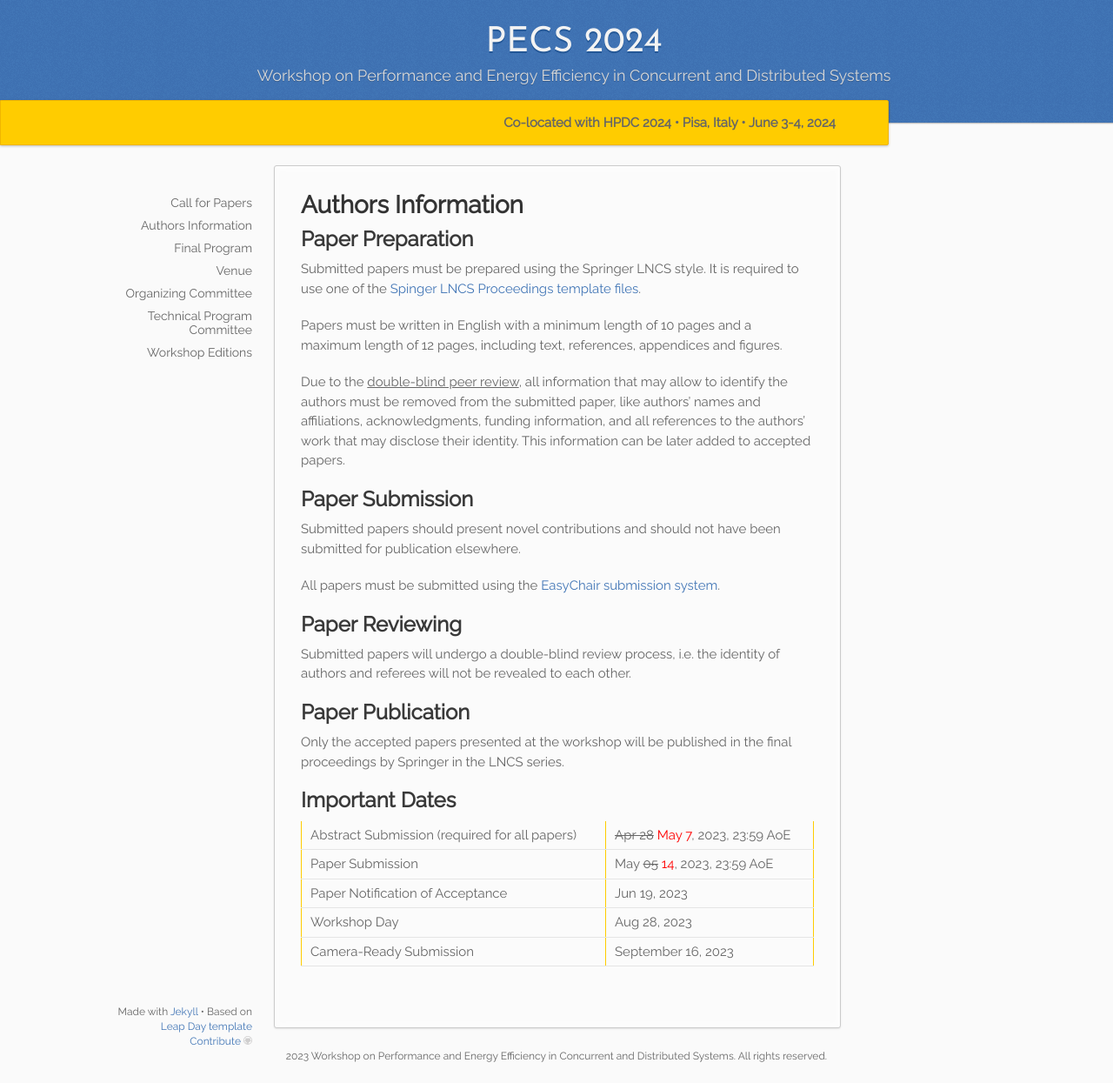
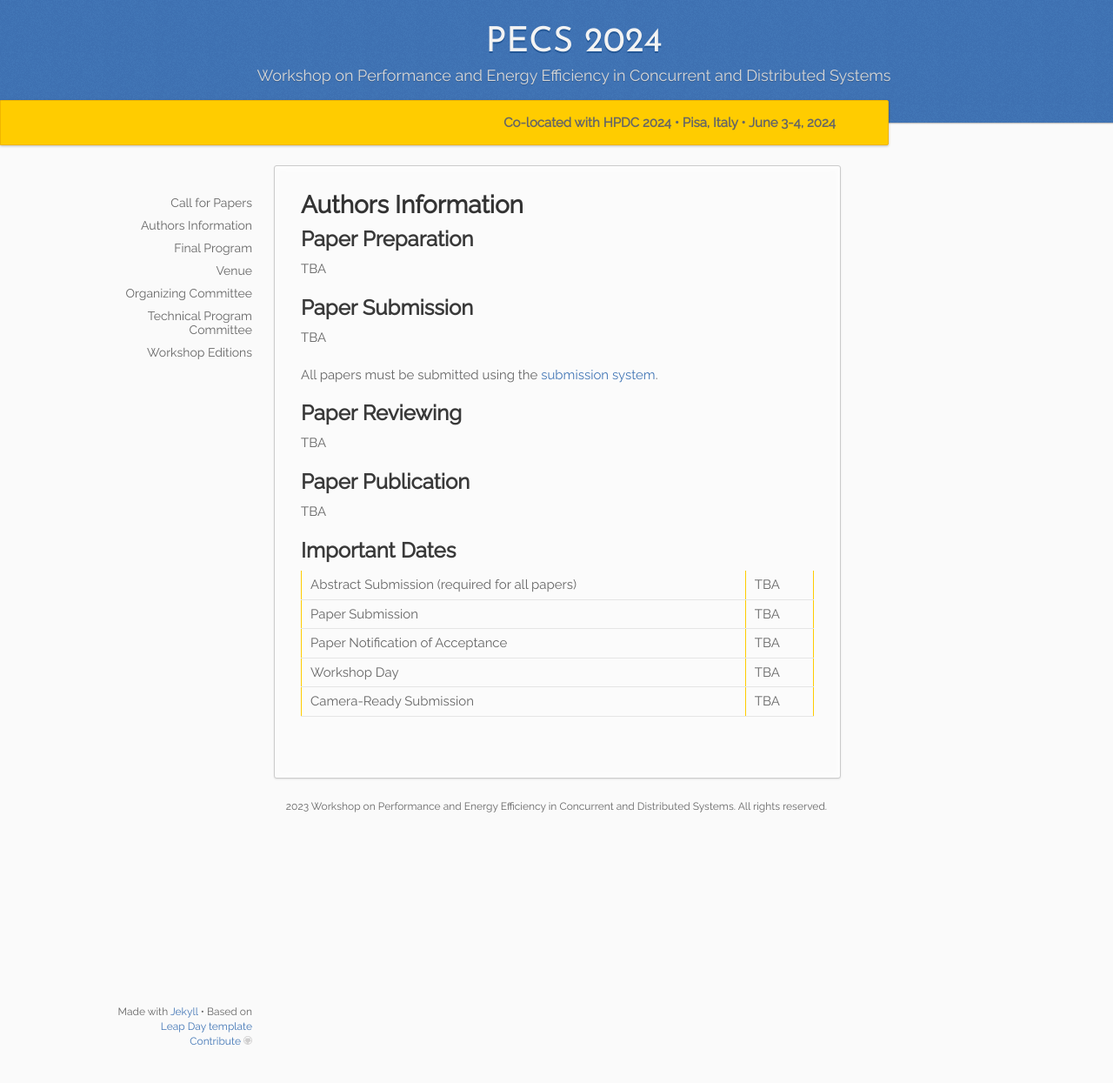
Before and after one commit to pecs-workshop/pecs-workshop.github.io, a Jekyll site: the page built from _2024/03.authors.md, in a window 1280 px wide and 1245 px high. Shown: the whole window at 87% size. Built offline with Jekyll 4.4.1, drawn with Linux system fonts in a browser that asks for light colours.

Commit message:
Added 2024 edition

```diff
--- a/_2024/03.authors.md
+++ b/_2024/03.authors.md
@@ -8,27 +8,23 @@ permalink: /:collection/authors
 
 ## Paper Preparation
 
-Submitted papers must be prepared using the Springer LNCS style. It is required to use one of the [Spinger LNCS Proceedings template files](https://www.springer.com/gp/computer-science/lncs/conference-proceedings-guidelines).
-
-Papers must be written in English with a minimum length of {{edition.min_pagelimit}} pages and a maximum length of {{edition.max_pagelimit}} pages, including text, references, appendices and figures.
-
-Due to the <u>double-blind peer review</u>, all information that may allow to identify the authors must be removed from the submitted paper, like authors’ names and affiliations, acknowledgments, funding information, and all references to the authors’ work that may disclose their identity. This information can be later added to accepted papers.
+TBA
 
 ## Paper Submission
 
-Submitted papers should present novel contributions and should not have been submitted for publication elsewhere.
+TBA
 
-All papers must be submitted using the [EasyChair submission system]({{edition.submission_link}}).
+All papers must be submitted using the [submission system]({{edition.submission_link}}).
 
 
 ## Paper Reviewing
 
-Submitted papers will undergo a double-blind review process, i.e. the identity of authors and referees will not be revealed to each other.
+TBA
 
 
 ## Paper Publication
 
-Only the accepted papers presented at the workshop will be published in the final proceedings by Springer in the LNCS series.
+TBA
 
 ## Important Dates
 
--- a/_2024/_important_dates.md
+++ b/_2024/_important_dates.md
@@ -2,8 +2,8 @@
 
 
 |:----------------------------------------------|:---:|
-| Abstract Submission (required for all papers) | ~~Apr 28~~ <span style="color:red">May 7</span>, 2023, 23:59 AoE    |
-| Paper Submission                              | May ~~05~~ <span style="color:red">14</span>, 2023, 23:59 AoE	|
-| Paper Notification of Acceptance              | Jun 19, 2023       	|
-| Workshop Day                                  | Aug 28, 2023    	|
-| Camera-Ready Submission                       | September 16, 2023		|
+| Abstract Submission (required for all papers) | TBA    |
+| Paper Submission                              | TBA	|
+| Paper Notification of Acceptance              | TBA  	|
+| Workshop Day                                  | TBA  	|
+| Camera-Ready Submission                       | TBA	|
```
Also changed, not shown: _2024/09.organizing.md (+3 -15 lines), _2024/10.tpc.md (+1 -8 lines).
